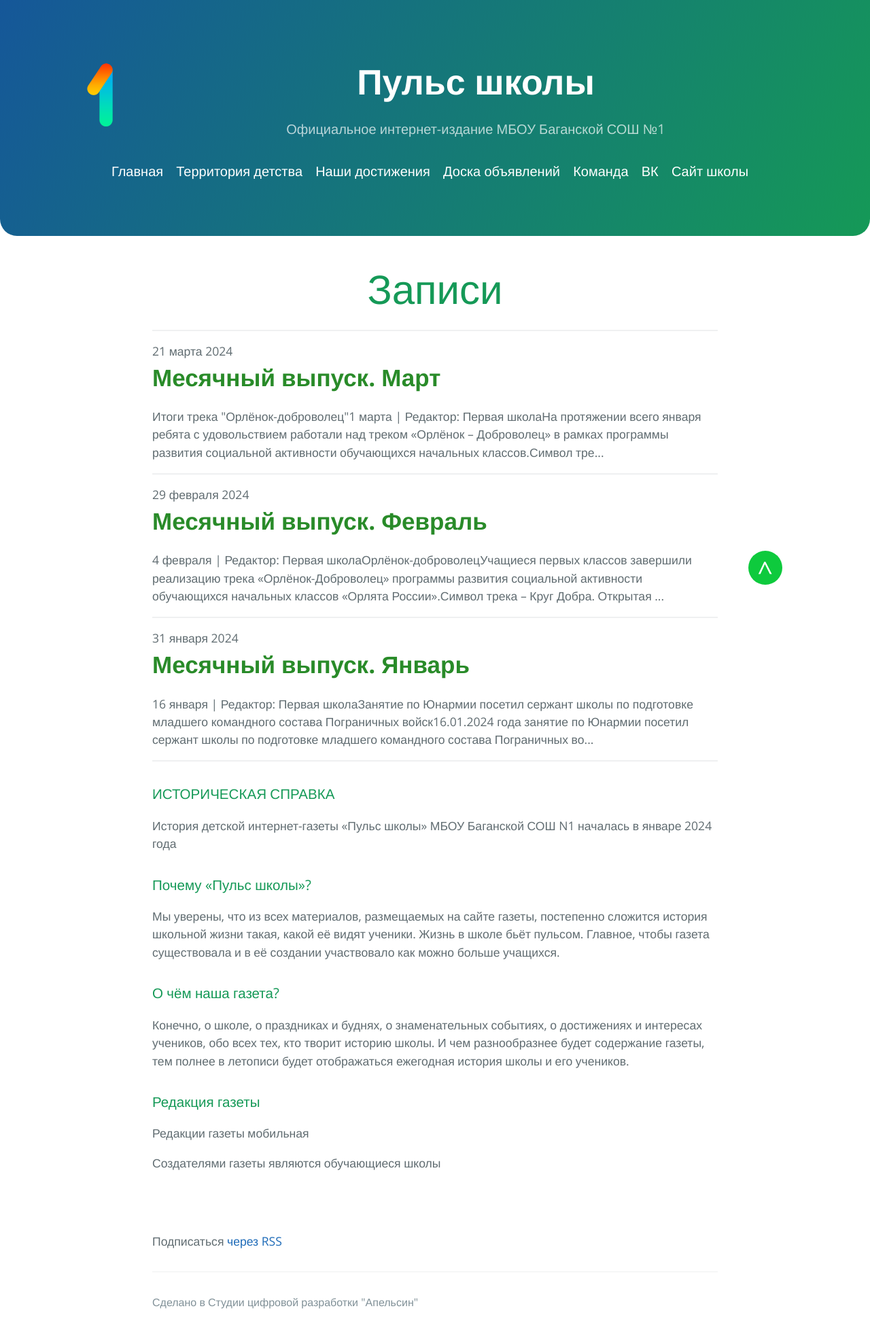
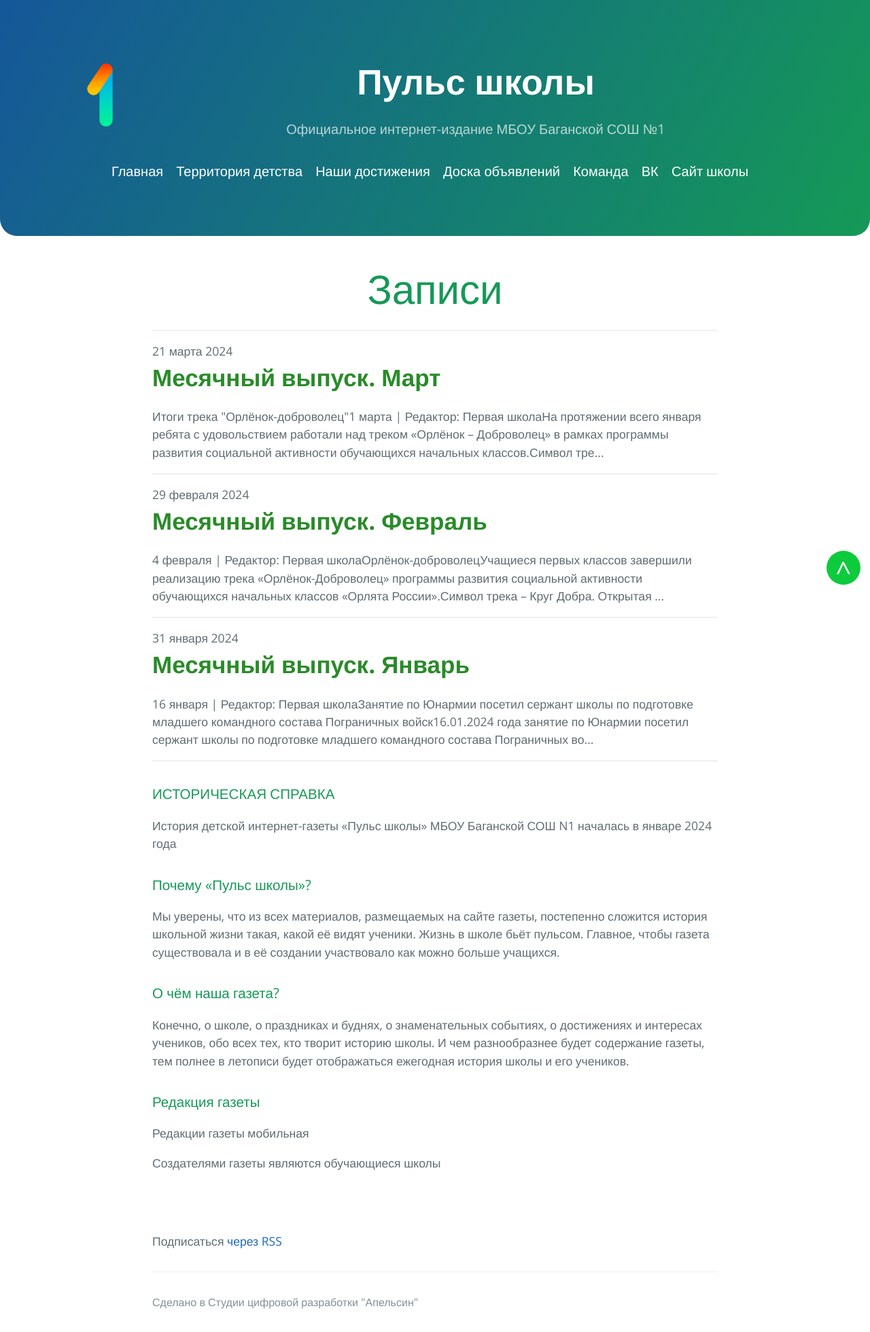
Before and after one commit to 1-sch/1-sch.github.io, a Jekyll site: the page built from index.html, in a window 1280 px wide. Shown: the whole page at 68% size. Built offline with Jekyll 4.4.1, drawn with Linux system fonts in a browser that asks for light colours; the list of posts is cut into pages by our own code.

Commit message:
Update jekyll-theme-cayman.scss

```diff
--- a/_sass/jekyll-theme-cayman.scss
+++ b/_sass/jekyll-theme-cayman.scss
@@ -1,6 +1,8 @@
-.bt{
-  background:#0eca3d;border-radius:50%;width:50px;height:50px;text-align:center;position:fixed;top:90%;left:86%
+.bt{ background:#0eca3d;border-radius:50%;width:50px;height:50px;text-align:center;position:fixed;top:90%;left:95%
 }
+@media screen and (width<500px){
+.bt{ background:#0eca3d;border-radius:50%;width:50px;height:50px;text-align:center;position:fixed;top:90%;left:86%
+}}
 .bt a{
   color:white;top:0px;position:relative;text-decoration:none;font-size:40px
 }
```
